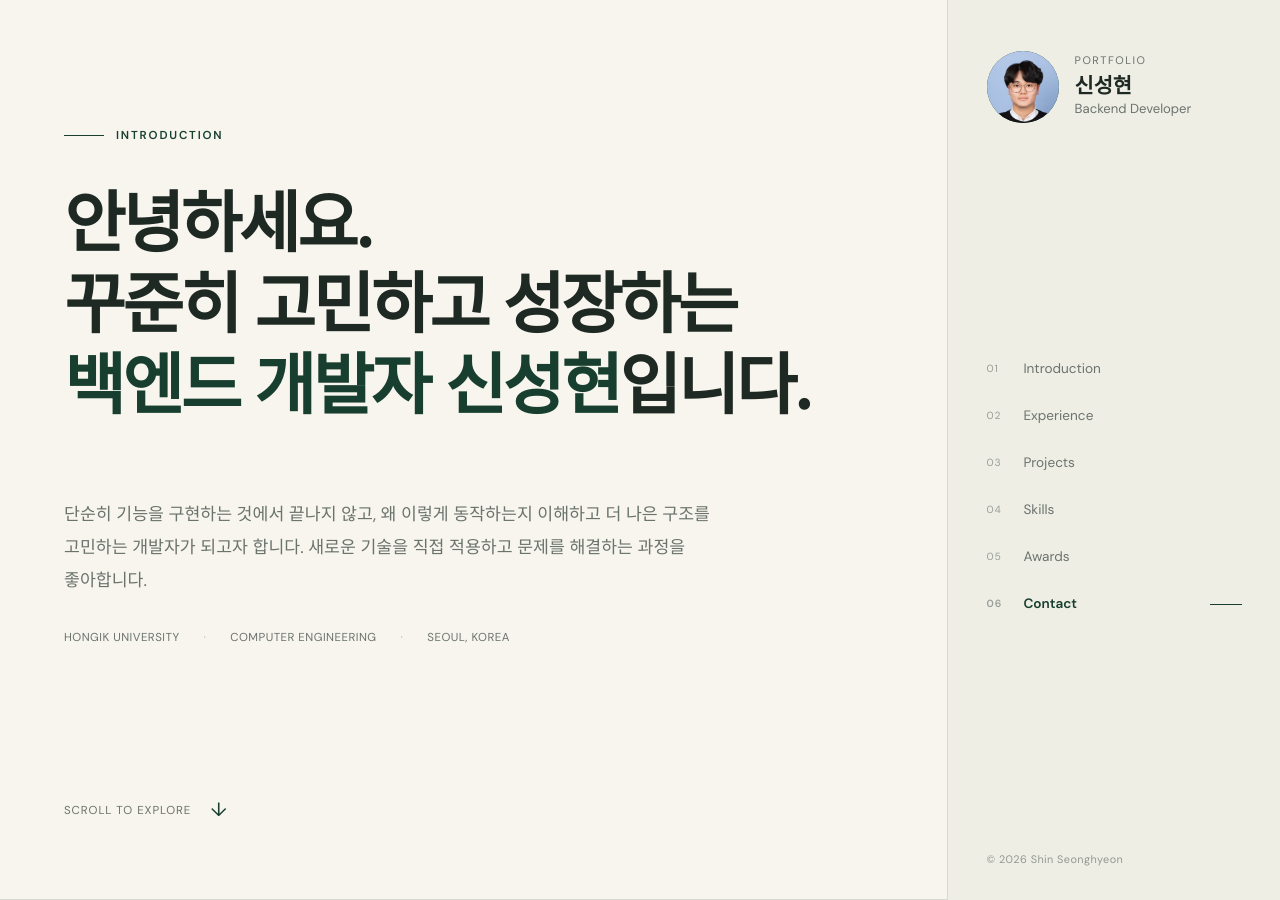
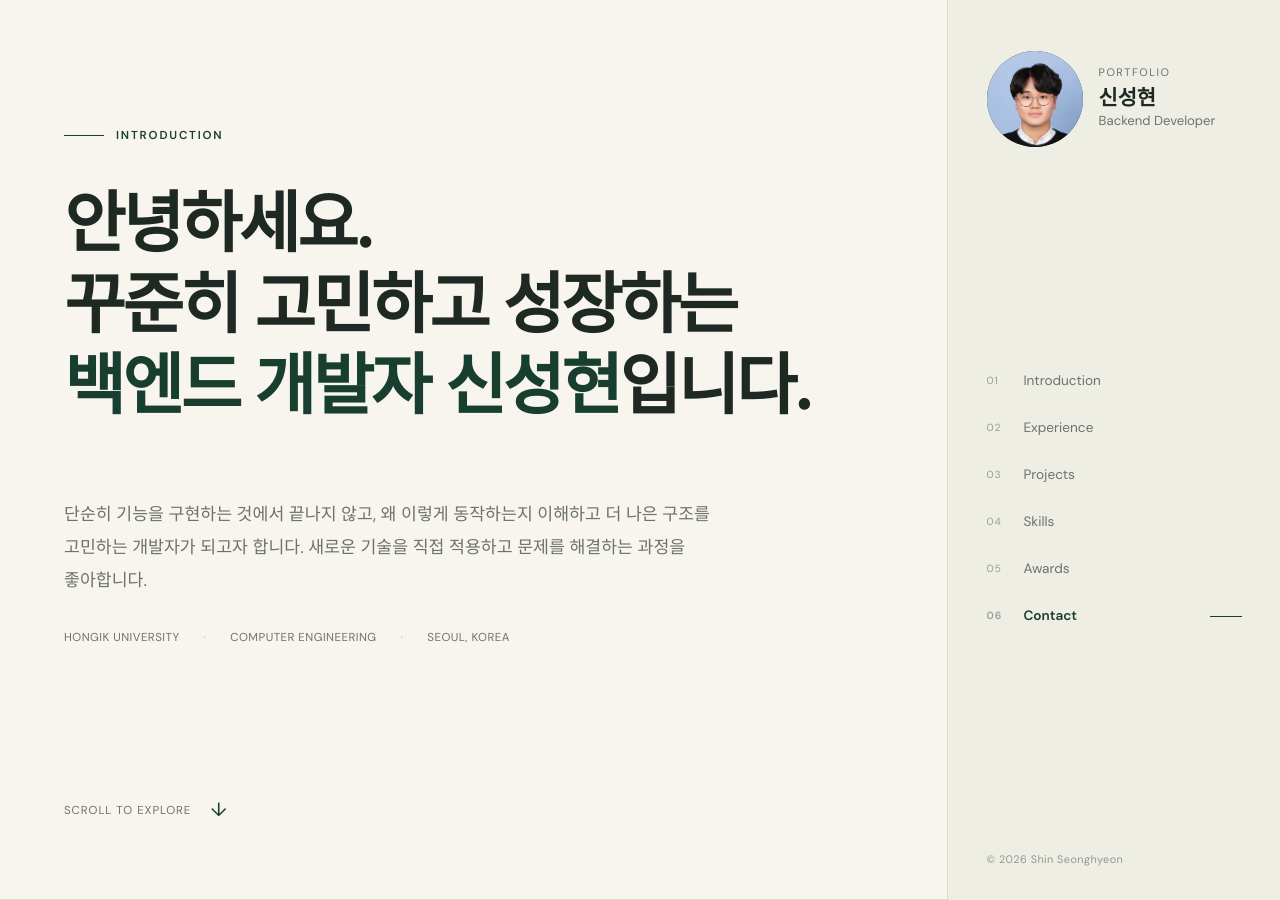
Before and after one commit to nemanic3/nemanic.github.io, a Jekyll site: the page built from index.html, in a window 1280 px wide and 900 px high. Built offline with Jekyll 4.4.1, drawn with Linux system fonts in a browser that asks for light colours; some of the changed text lies outside the part shown.

Commit message:
Update project timeline and profile photo

```diff
--- a/assets/css/style.css
+++ b/assets/css/style.css
@@ -70,8 +70,8 @@
 
 .profile__image {
   display: grid;
-  width: 4.5rem;
-  height: 4.5rem;
+  width: 6rem;
+  height: 6rem;
   overflow: hidden;
   flex: 0 0 auto;
   place-items: center;
@@ -87,6 +87,7 @@
   width: 100%;
   height: 100%;
   object-fit: cover;
+  object-position: center 35%;
 }
 
 .profile__eyebrow, .profile__name, .profile__role { margin: 0; }
@@ -586,7 +587,7 @@
     border-left: 0;
   }
   .profile { padding-bottom: 1.4rem; align-items: center; flex-direction: row; }
-  .profile__image { width: 3.75rem; height: 3.75rem; }
+  .profile__image { width: 4.75rem; height: 4.75rem; }
   .section-nav {
     margin: 0 calc(var(--page-padding) * -1);
     padding: 0 var(--page-padding);
--- a/index.html
+++ b/index.html
@@ -69,26 +69,22 @@
   </header>
 
   <div class="project-grid">
-    <article class="project-card project-card--featured">
+    <article class="project-card">
       <div class="project-card__top">
-        <span class="project-card__number">01</span><span class="project-card__status">In progress</span>
+        <span class="project-card__number">01</span><span class="project-card__status">2025.01 — 02</span>
       </div>
       <div>
-        <p class="project-card__type">Academy Renewal Project</p>
-        <h3>AC:RE</h3>
-        <p>기존 아카데미 지원 시스템을 분석하고 새로운 구조로 리뉴얼하는 프로젝트입니다.</p>
+        <p class="project-card__type">HICC Club Project</p>
+        <h3>다독다독</h3>
+        <p>아이디어를 서비스로 구체화하며 협업과 개발 과정을 경험한 HICC 활동 프로젝트입니다.</p>
       </div>
-      <ul class="tag-list" aria-label="AC:RE 기술 및 주요 내용">
-        <li>Legacy System Analysis</li><li>Database Design</li><li>Next.js</li>
-        <li>MySQL</li><li>AWS</li><li>CI/CD</li>
-      </ul>
-      <!-- 상세 페이지 또는 GitHub 주소가 준비되면 span을 a 태그로 바꾸고 href를 추가하세요. -->
+      <ul class="tag-list" aria-label="다독다독 성과"><li>HICC</li><li>우수상</li></ul>
       <span class="project-card__link project-card__link--disabled">Details coming soon</span>
     </article>
 
     <article class="project-card">
       <div class="project-card__top">
-        <span class="project-card__number">02</span><span class="project-card__status">HICC</span>
+        <span class="project-card__number">02</span><span class="project-card__status">2025.07 — 08</span>
       </div>
       <div>
         <p class="project-card__type">Graduation Requirement Checker</p>
@@ -101,14 +97,33 @@
 
     <article class="project-card">
       <div class="project-card__top">
-        <span class="project-card__number">03</span><span class="project-card__status">HICC</span>
+        <span class="project-card__number">03</span><span class="project-card__status">2026 Graduation Project</span>
       </div>
       <div>
-        <p class="project-card__type">Club Project</p>
-        <h3>다독다독</h3>
-        <p>아이디어를 서비스로 구체화하며 협업과 개발 과정을 경험한 HICC 활동 프로젝트입니다.</p>
+        <p class="project-card__type">Location-based Flower Marketplace</p>
+        <h3>꽃동네</h3>
+        <p>주변 꽃집의 스타일과 상품을 비교하고 원하는 꽃을 주문할 수 있는 지역 기반 꽃 판매 플랫폼입니다.</p>
       </div>
-      <ul class="tag-list" aria-label="다독다독 성과"><li>HICC</li><li>우수상</li></ul>
+      <ul class="tag-list" aria-label="꽃동네 주요 기능">
+        <li>Location-based Service</li><li>Map</li><li>Social Feed</li>
+        <li>Order &amp; Reservation</li><li>OpenAI API</li><li>AI Image Generation</li>
+      </ul>
+      <span class="project-card__link project-card__link--disabled">Details coming soon</span>
+    </article>
+
+    <article class="project-card">
+      <div class="project-card__top">
+        <span class="project-card__number">04</span><span class="project-card__status">2026.07 — 08</span>
+      </div>
+      <div>
+        <p class="project-card__type">OLENS · STARVISION Legacy Renewal</p>
+        <h3>AC:RE</h3>
+        <p>오렌즈 스타비젼의 기존 아카데미 지원 시스템을 분석하고 새로운 구조로 리뉴얼하는 프로젝트입니다.</p>
+      </div>
+      <ul class="tag-list" aria-label="AC:RE 기술 및 주요 내용">
+        <li>Legacy System Analysis</li><li>Database Design</li><li>Next.js</li>
+        <li>MySQL</li><li>AWS</li><li>CI/CD</li>
+      </ul>
       <span class="project-card__link project-card__link--disabled">Details coming soon</span>
     </article>
   </div>
```
